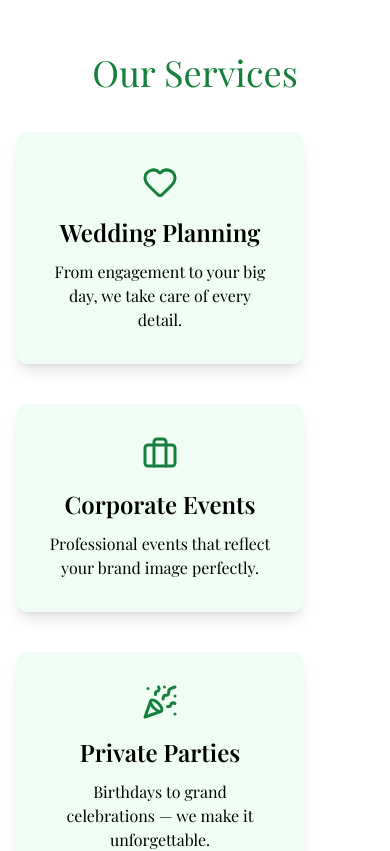
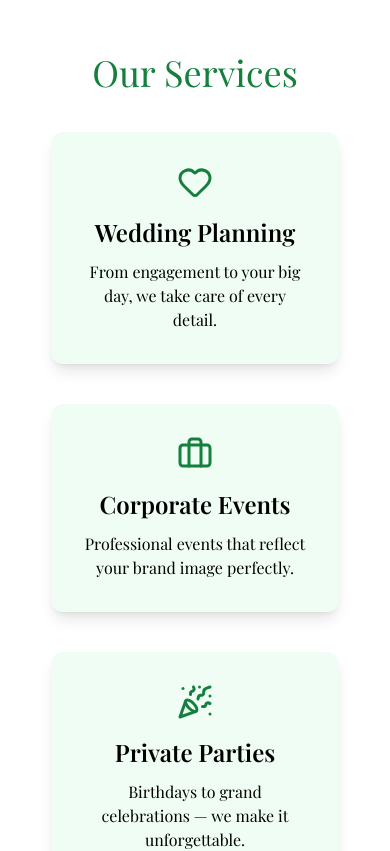
Before and after one commit to sidharth2424/april-events, a React (Create React App) app in the folder frontend/: page / in a window 390 px wide. Shown: the part 1180-2031 px from the top of the page. Built offline with nearby package versions, Linux system fonts and the light colour scheme; the HTML template or start-up script is replaced by a standard one; a web font is replaced by a local one.

Commit message:
services section is cemtred in mobile view

```diff
--- a/frontend/src/pages/HomePage.js
+++ b/frontend/src/pages/HomePage.js
@@ -169,7 +169,8 @@
       {/* SERVICES */}
       <section id="services" className="py-20 text-center px-4">
         <h2 className="text-4xl text-green-700 mb-10">Our Services</h2>
-        <div className="flex flex-col md:flex-row justify-center gap-10">
+        <div className="flex flex-col items-center md:flex-row md:justify-center gap-10">
+
           {services.map((s, i) => (
             <div
               key={i}
```
